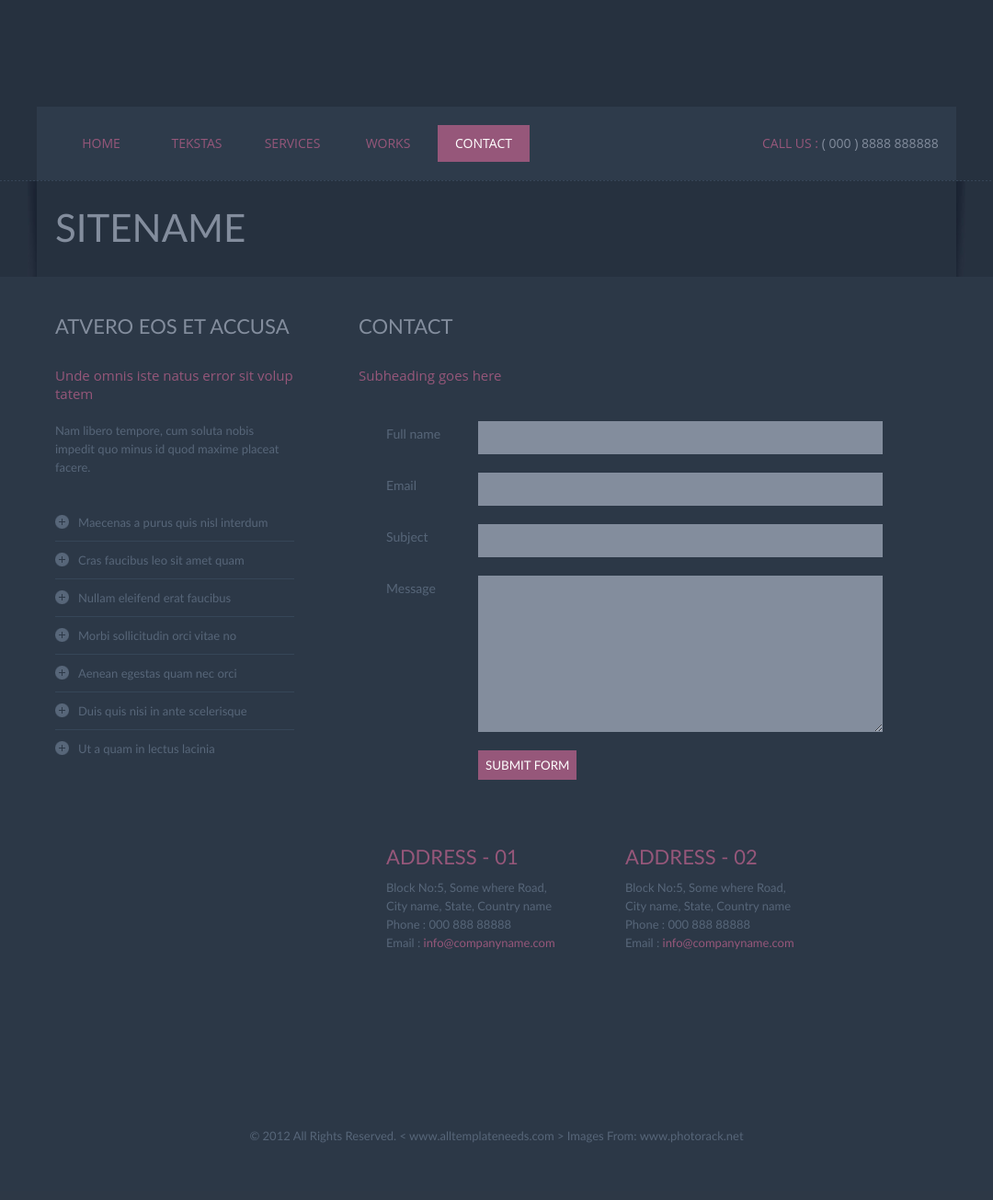
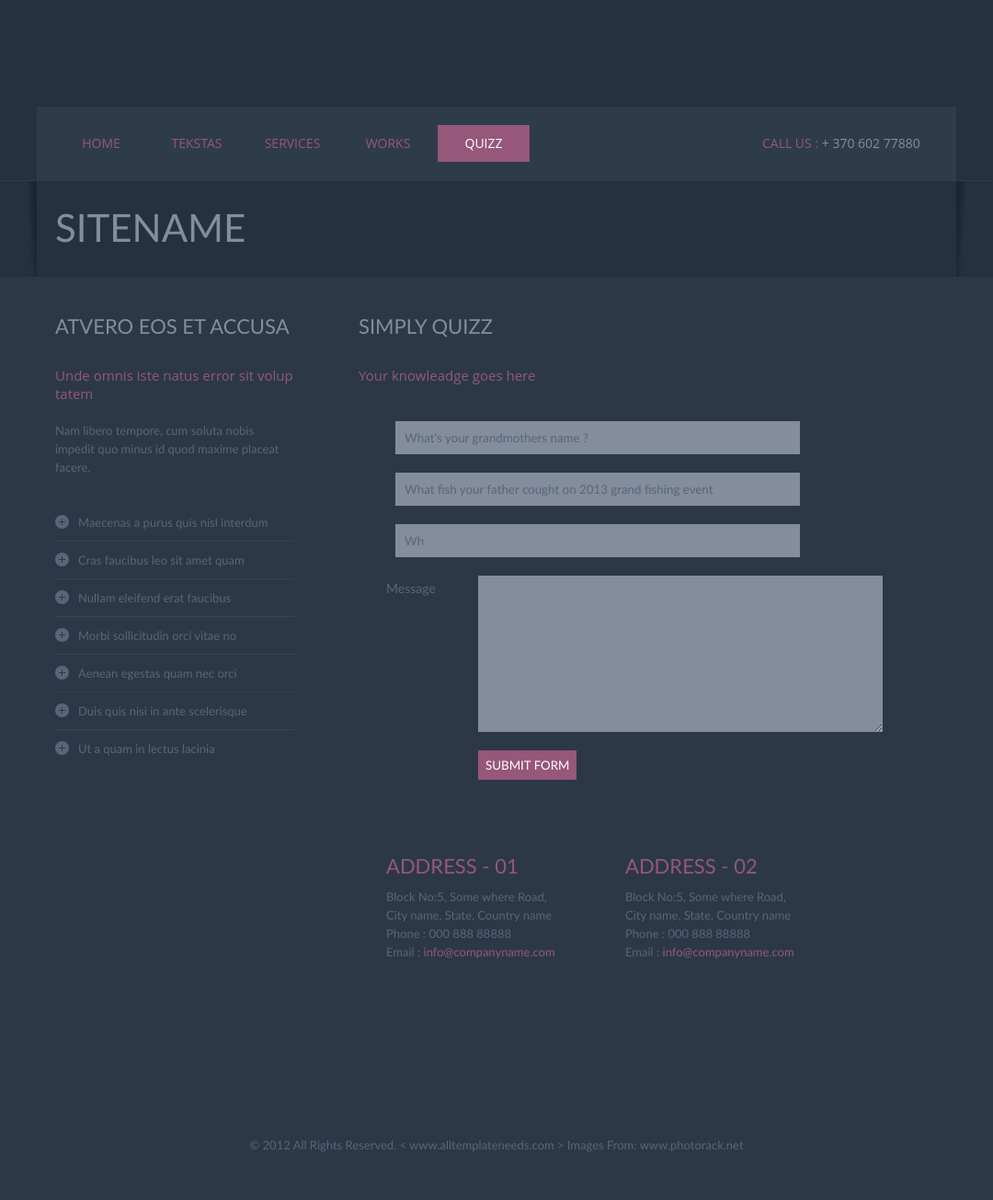
Before and after one commit to slivinskas/f_tree, a PHP site: page /contact.html in a window 1280 px wide. Shown: the whole page at 92% size, without its empty margins (100-1180 px from the left). Before the commit the page ends 1243 px from the top, so only its background shows below. Run offline with PHP 8.4, Linux system fonts and the light colour scheme.

Commit message:
Keičiu Quizz

```diff
--- a/Templates/contact.html
+++ b/Templates/contact.html
@@ -13,11 +13,11 @@
       <li><a href="about.html">Tekstas</a></li>
       <li><a href="services.html">services</a></li>
       <li><a href="works.html">works</a></li>
-      <li><a href="contact.html" class="active">contact</a></li>
+      <li><a href="contact.html" class="active">Quizz</a></li>
     </ul>
   </div>
   <div class="call">
-    <h1>Call us :<span> ( 000 ) 8888 888888</span></h1>
+    <h1>Call us :<span> + 370 602 77880</span></h1>
   </div>
 </div>
 <!--- menu-wrapper div end -->
@@ -60,21 +60,17 @@
     <div class="right-colum">
       <div class="mid-panel-content">
         <div class="title">
-          <h1>contact</h1>
+          <h1>Simply quizz</h1>
         </div>
         <div class="border"></div>
-        <h2>Subheading goes here</h2>
+        <h2>Your knowleadge goes here</h2>
         <form>
-          <div class="contact-form margin-top">
-            <label> <span>Full name</span>
-            <input type="text" class="input_text" name="name" id="name"/>
-            </label>
-            <label> <span>Email</span>
-            <input type="text" class="input_text" name="email" id="email"/>
-            </label>
-            <label> <span>Subject</span>
-            <input type="text" class="input_text" name="subject" id="subject"/>
-            </label>
+          <div class="contact-form margin-top AtskirtiImputai">
+            <input type="text" class="input_text" value="What's your grandmothers name ?" id="QuizzTest1"/>
+
+            <input type="text" class="input_text" value="What fish your father cought on 2013 grand fishing event" id="QuizzTest2"/>
+
+            <input type="text" class="input_text" name="subject" id="subject" value = "Wh"/>
             <label> <span>Message</span>
             <textarea class="message" name="feedback" id="feedback"></textarea>
             <input type="button" class="button" value="Submit Form" />
--- a/Templates/css/styles.css
+++ b/Templates/css/styles.css
@@ -226,8 +226,13 @@ Mano stiliai
 
 #CategoryPhoto1
 {
-	background-image:url(../images/family-two-kids-106456853.jpg)
+	background-image:url(../images/family-two-kids-106456853.jpg);
 	background-size:cover;
-	width:270px;
-	height:190px;
+	width:100px;
+	height:100px;
 }
+
+.AtskirtiImputai input
+{
+	margin:10px;
+}
```
Also changed, not shown: Templates/about.html (+7 -18 lines), Templates/index.html (+10 -12 lines).
